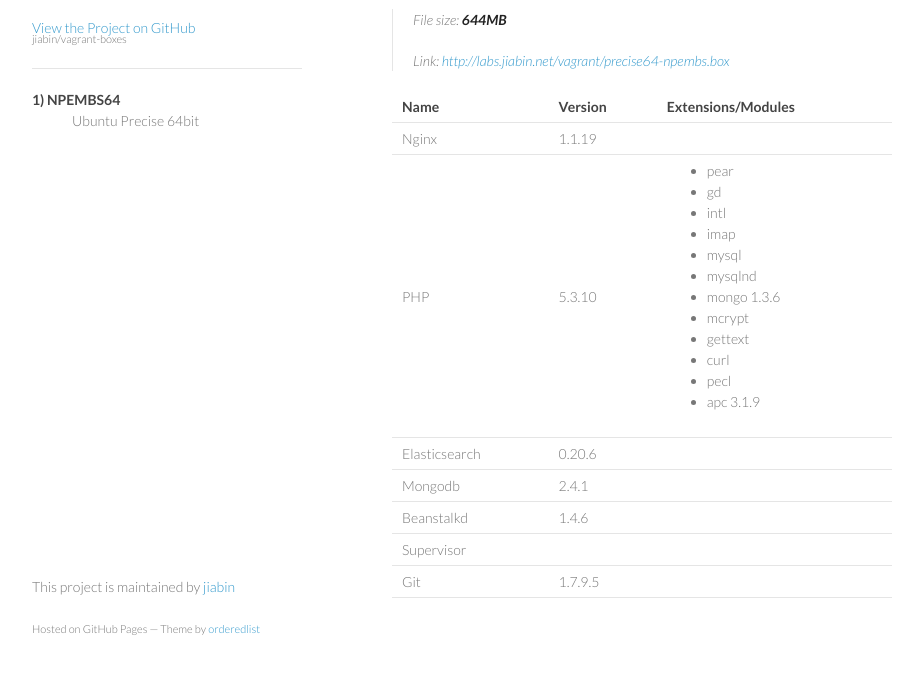
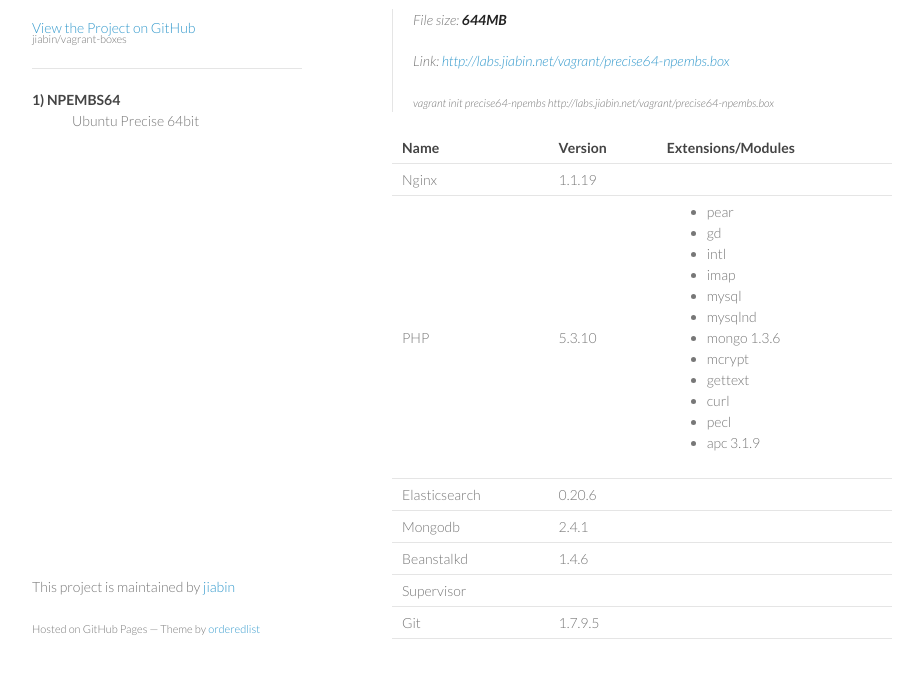
Before and after one commit to jiabin/vagrant-boxes, a plain HTML site: page index.html in a window 1280 px wide. Shown: the part 92-770 px from the top of the page, without its empty margins (178-1101 px from the left). Drawn offline with Linux system fonts and the light colour scheme.

Commit message:
Vagrant init shortcut added

```diff
--- a/index.html
+++ b/index.html
@@ -34,7 +34,8 @@
 
         <blockquote>
             <p>File size: <strong>644MB</strong></p>
-            <p>Link: <strong><a href="http://labs.jiabin.net/vagrant/precise64-npembs.box">http://labs.jiabin.net/vagrant/precise64-npembs.box</a></strong></p>
+            <p>Link: <a href="http://labs.jiabin.net/vagrant/precise64-npembs.box">http://labs.jiabin.net/vagrant/precise64-npembs.box</a></p>
+            <p><small>vagrant init precise64-npembs http://labs.jiabin.net/vagrant/precise64-npembs.box</small></p>
         </blockquote>
 
         <table width="100%">
```
